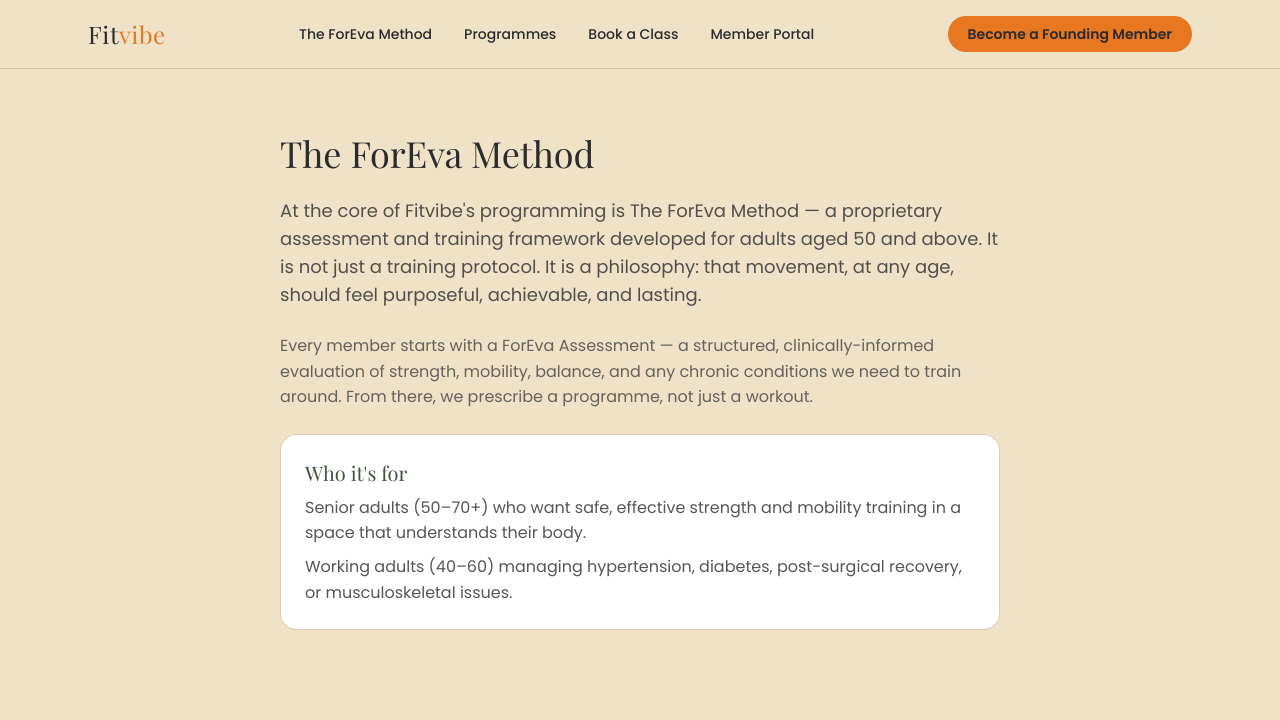
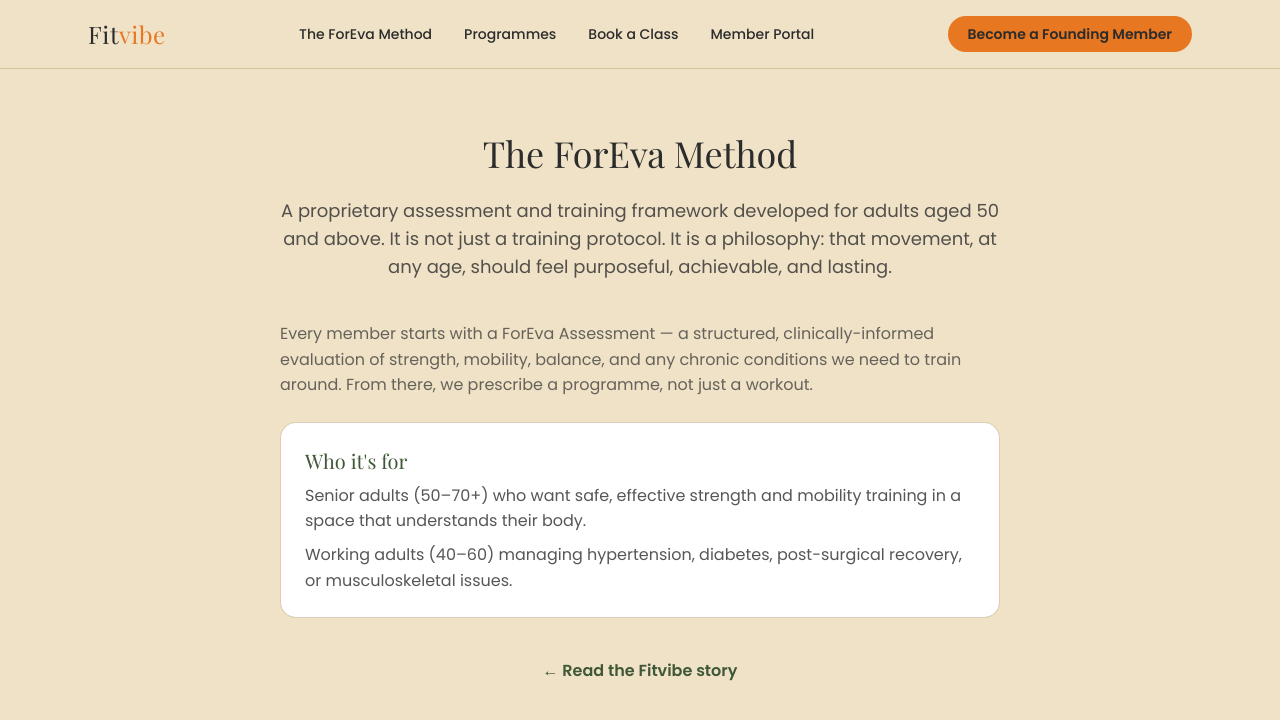
Before and after one commit to ethanRjoseph14/fitvibe-system, a Next.js app: page /the-foreva-method in a window 1280 px wide. Shown: the top 720 px of the page. Built offline with nearby package versions, Linux system fonts and the light colour scheme.

Commit message:
Refactor ForEva Method page layout and content

```diff
--- a/app/the-foreva-method/page.tsx
+++ b/app/the-foreva-method/page.tsx
@@ -1,3 +1,4 @@
+import Link from "next/link";
 import NavBar from "@/components/NavBar";
 
 export default function ForEvaMethodPage() {
@@ -5,25 +6,34 @@ export default function ForEvaMethodPage() {
     <div className="min-h-screen bg-warm-beige text-charcoal">
       <NavBar />
       <section className="mx-auto max-w-3xl px-6 py-16">
-        <h1 className="font-display text-4xl mb-6">The ForEva Method</h1>
-        <p className="text-lg text-charcoal/80 mb-6">
-          At the core of Fitvibe&apos;s programming is The ForEva Method — a proprietary
-          assessment and training framework developed for adults aged 50 and above. It is
-          not just a training protocol. It is a philosophy: that movement, at any age,
-          should feel purposeful, achievable, and lasting.
-        </p>
+        <div className="text-center mb-10">
+          <h1 className="font-display text-4xl mb-6">The ForEva Method</h1>
+          <p className="text-lg text-charcoal/80">
+            A proprietary assessment and training framework developed for adults aged 50
+            and above. It is not just a training protocol. It is a philosophy: that
+            movement, at any age, should feel purposeful, achievable, and lasting.
+          </p>
+        </div>
+
         <p className="text-charcoal/70 mb-6">
           Every member starts with a ForEva Assessment — a structured, clinically-informed
           evaluation of strength, mobility, balance, and any chronic conditions we need to
           train around. From there, we prescribe a programme, not just a workout.
         </p>
-        <div className="rounded-2xl bg-off-white border border-tan/60 p-6">
+
+        <div className="rounded-2xl bg-off-white border border-tan/60 p-6 mb-10">
           <h2 className="font-display text-xl text-evergreen mb-2">Who it&apos;s for</h2>
           <ul className="space-y-2 text-charcoal/80">
             <li>Senior adults (50–70+) who want safe, effective strength and mobility training in a space that understands their body.</li>
             <li>Working adults (40–60) managing hypertension, diabetes, post-surgical recovery, or musculoskeletal issues.</li>
           </ul>
         </div>
+
+        <div className="text-center">
+          <Link href="/about" className="text-evergreen font-semibold">
+            ← Read the Fitvibe story
+          </Link>
+        </div>
       </section>
     </div>
   );
```
